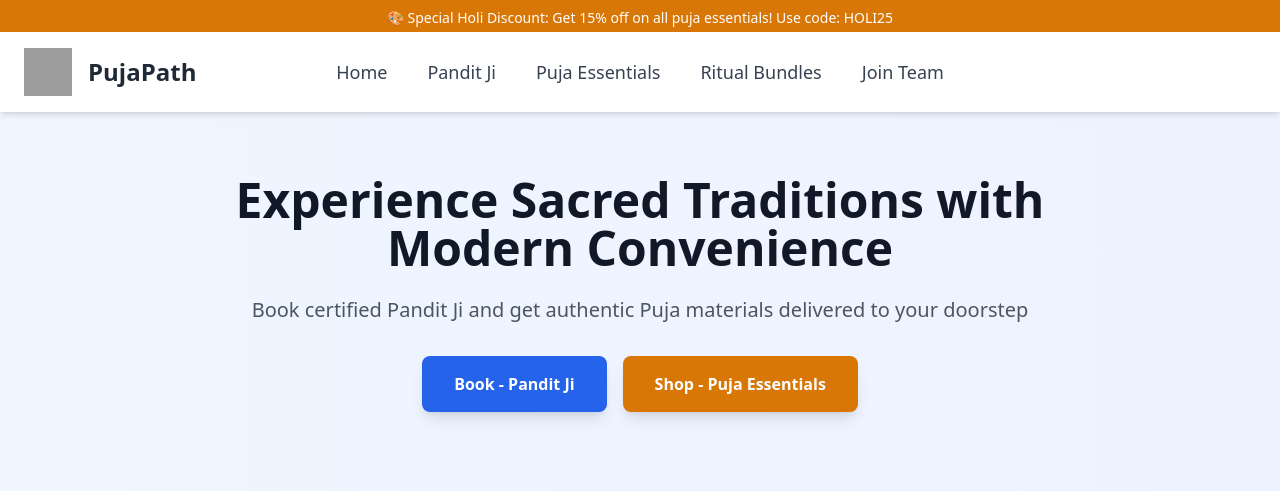
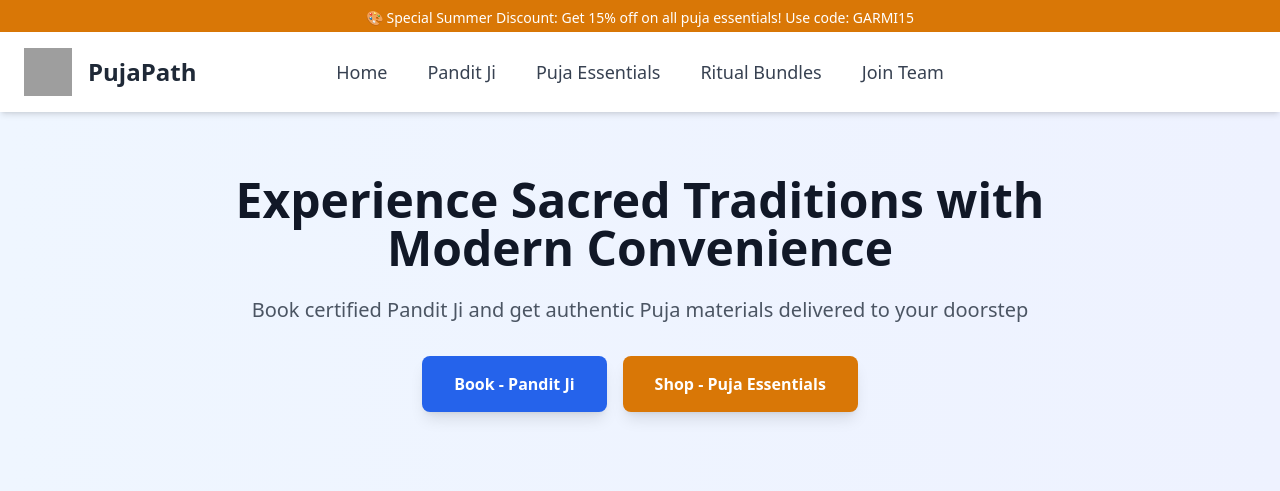
Before and after one commit to shubhamsinnh/first-project, a Flask app: template templates/home.html in a window 1280 px wide. Shown: the top 491 px of the page. Run offline with Flask 3, Linux system fonts and the light colour scheme; the template is opened without the code that fills it, so the values that code supplies are empty; parts of the project's set-up code (start-up, migrations or seed data) failed here and were passed over; some libraries are stand-ins or nearby versions; grey boxes are pictures that could not be loaded.

```diff
--- a/templates/home.html
+++ b/templates/home.html
@@ -13,7 +13,7 @@
 
 <!-- Fixed Announcement Bar -->
 <div class="bg-amber-600 text-white text-center py-2 px-4 text-sm fixed top-0 w-full z-50">
-    🎨 Special Holi Discount: Get 15% off on all puja essentials! Use code: HOLI25
+    🎨 Special Summer Discount: Get 15% off on all puja essentials! Use code: GARMI15
 </div>
 
 <!-- Sticky Navbar -->
```
